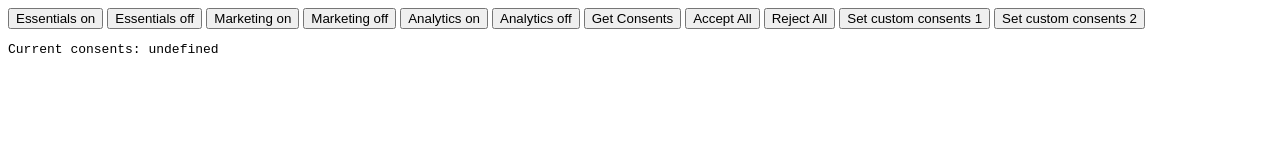
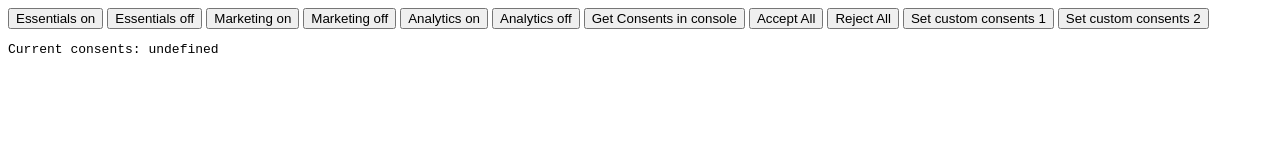
Before and after one commit to TiberiusGh/L2-Test, a website built with Vite: page index.html in a window 1280 px wide. Built offline with nearby package versions, Linux system fonts and the light colour scheme; what consent-tracker would draw is missing.

Commit message:
Update consent retrieval button to log consents to console and modify button label

```diff
--- a/index.html
+++ b/index.html
@@ -13,7 +13,7 @@
     <button id="MarketingOff">Marketing off</button>
     <button id="AnalyticsOn">Analytics on</button>
     <button id="AnalyticsOff">Analytics off</button>
-    <button id="GetConsents">Get Consents</button>
+    <button id="GetConsents">Get Consents in console</button>
     <button id="AcceptAll">Accept All</button>
     <button id="RejectAll">Reject All</button>
     <button id="SetFalseConsent">Set custom consents 1</button>
--- a/index.js
+++ b/index.js
@@ -68,5 +68,5 @@
 const getConsentsBtn = document.querySelector('#GetConsents')
 getConsentsBtn.addEventListener('click', () => {
   const stored = getConsents()
-  pre.textContent = `Current consents: ${JSON.stringify(stored)}`
+  console.log(`Current consents: ${JSON.stringify(stored)}`)
 })
```
